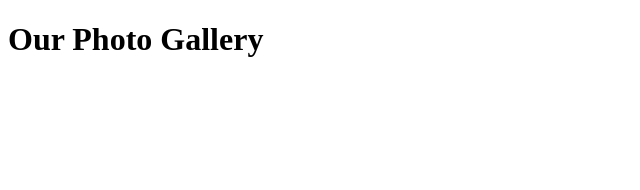
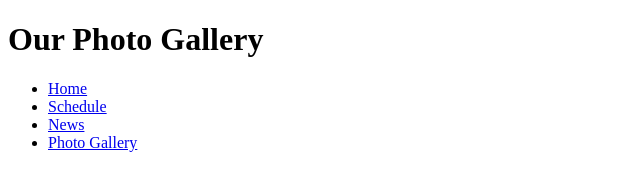
Before and after one commit to Fe1ser/Fe1ser, a plain HTML site: page src/pages/lab3/photo.html in a window 1280 px wide. Shown: the whole page, without its empty margins (0-640 px from the left). Drawn offline with Linux system fonts and the light colour scheme.

Commit message:
Update photo.html

```diff
--- a/src/pages/lab3/photo.html
+++ b/src/pages/lab3/photo.html
@@ -8,7 +8,14 @@
 <body>
     <header>
         <h1>Our Photo Gallery</h1>
-        <!-- Можливо, тут буде ваше меню навігації -->
+        <nav>
+            <ul>
+                <li><a href="index.html">Home</a></li>
+                <li><a href="rozklad.html">Schedule</a></li>
+                <li><a href="news.html">News</a></li>
+                <li><a href="photo.html">Photo Gallery</a></li>
+            </ul>
+        </nav>
     </header>
     <main>
         <!-- Основний зміст сторінки з фотогалереєю -->
```
